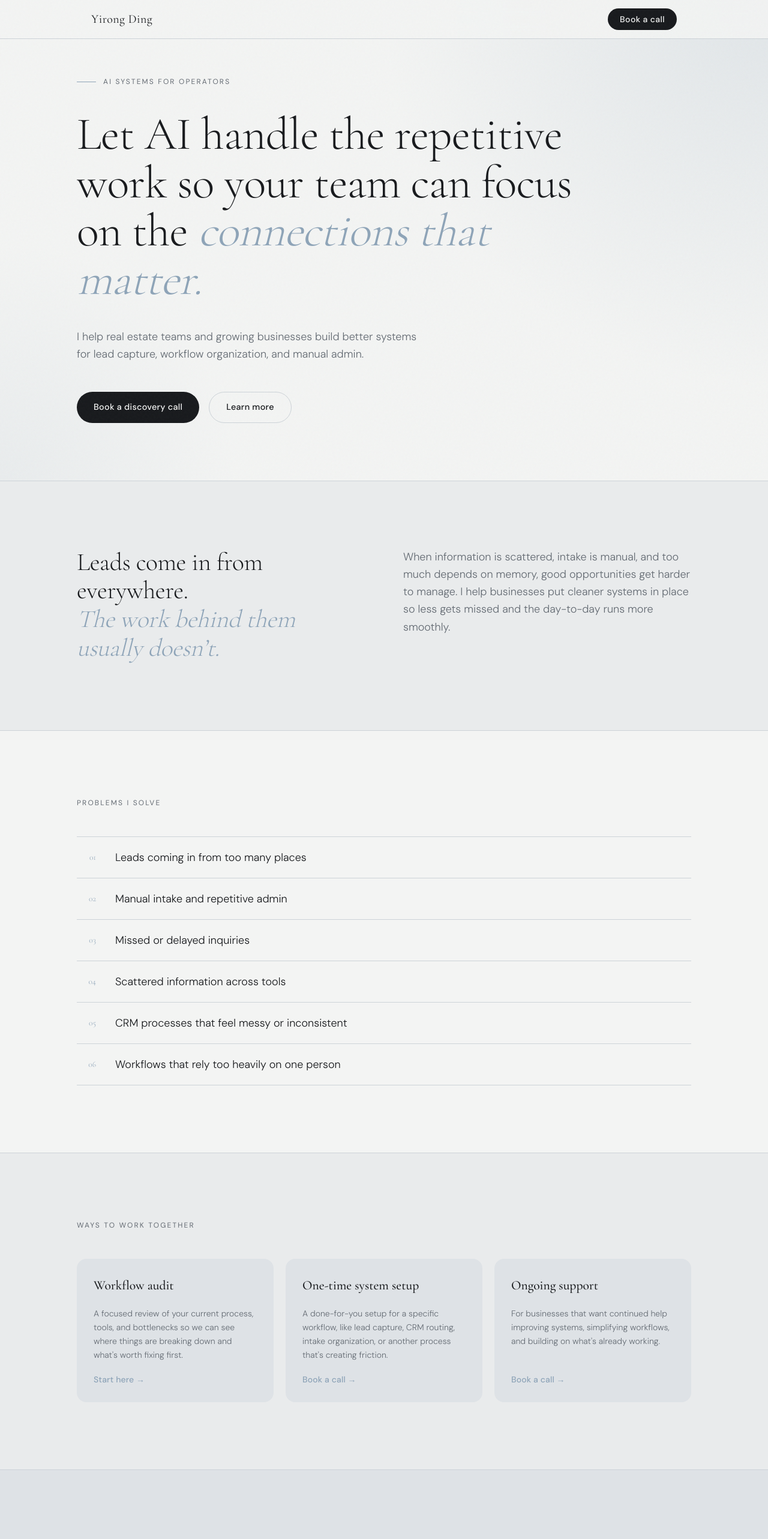
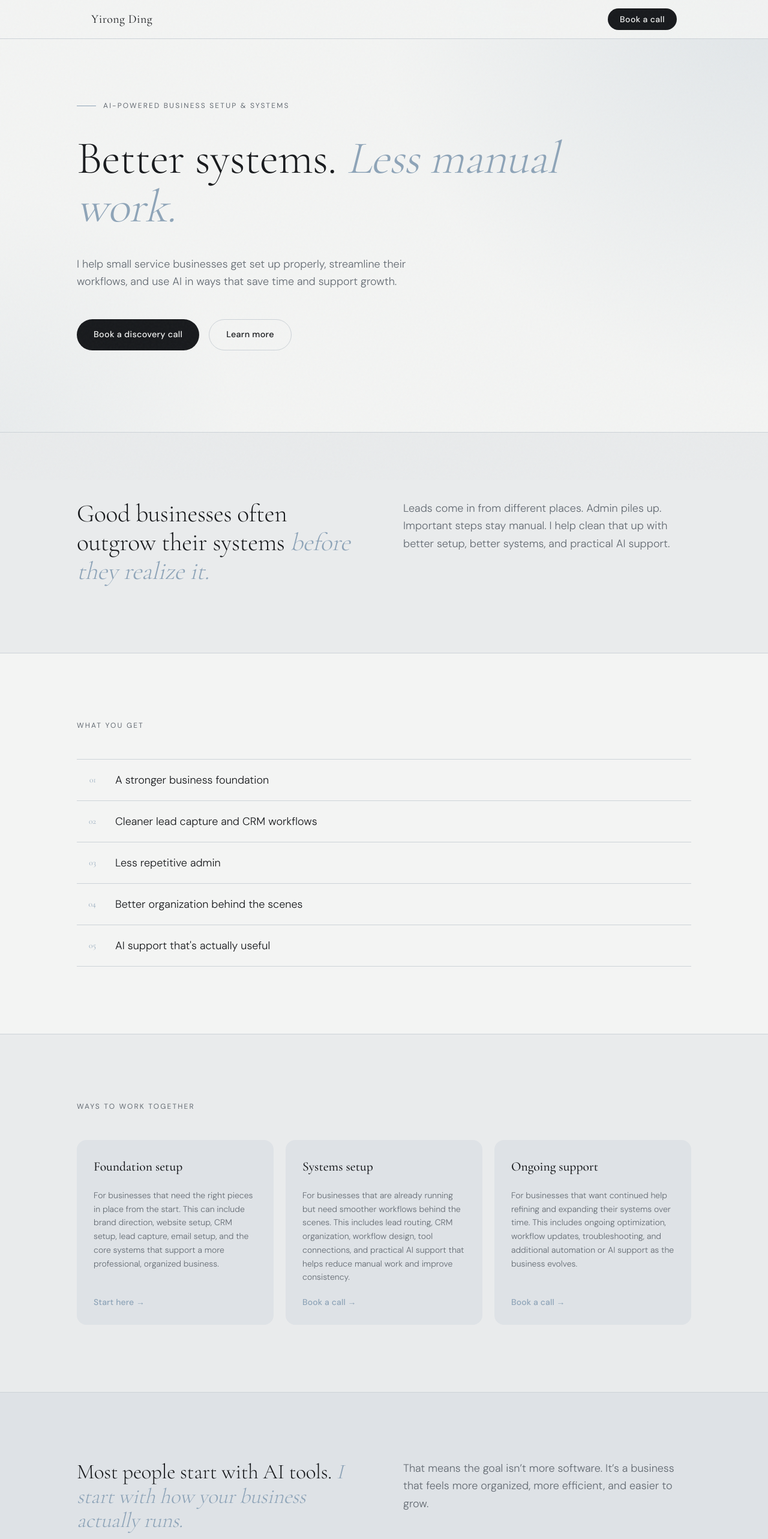
Before and after one commit to yirongding/yirongding-com, a Next.js app: page / in a window 1280 px wide. Shown: the top 2565 px of the page at 60% size. Built offline with nearby package versions, Linux system fonts and the light colour scheme.

Commit message:
Update all copy from website copy file, add Why Different section

```diff
--- a/app/page.tsx
+++ b/app/page.tsx
@@ -11,9 +11,9 @@ export default function Home() {
       <main className="flex-1">
         <Hero />
         <Intro />
-        <Problems />
+        <WhatYouGet />
         <Services />
-        <CommonStart />
+        <WhyDifferent />
         <About />
         <CallToAction />
       </main>
@@ -95,7 +95,7 @@ function Hero() {
             className="font-body text-xs uppercase tracking-[0.18em]"
             style={{ color: "var(--muted)" }}
           >
-            AI Systems for Operators
+            AI-powered business setup &amp; systems
           </p>
         </div>
 
@@ -108,9 +108,9 @@ function Hero() {
             letterSpacing: "-0.01em",
           }}
         >
-          Let AI handle the repetitive work so your team can focus on the{" "}
+          Better systems.{" "}
           <em style={{ fontStyle: "italic", color: "var(--accent)" }}>
-            connections that matter.
+            Less manual work.
           </em>
         </h1>
 
@@ -119,8 +119,8 @@ function Hero() {
           className="font-body text-lg leading-relaxed mb-12 max-w-xl"
           style={{ color: "var(--muted)", fontWeight: 300 }}
         >
-          I help real estate teams and growing businesses build better systems
-          for lead capture, workflow organization, and manual admin.
+          I help small service businesses get set up properly, streamline their
+          workflows, and use AI in ways that save time and support growth.
         </p>
 
         {/* CTAs */}
@@ -177,10 +177,9 @@ function Intro() {
             letterSpacing: "-0.01em",
           }}
         >
-          Leads come in from everywhere.
-          <br />
+          Good businesses often outgrow their systems{" "}
           <em style={{ fontStyle: "italic", color: "var(--accent)" }}>
-            The work behind them usually doesn&rsquo;t.
+            before they realize it.
           </em>
         </h2>
         <div>
@@ -188,10 +187,9 @@ function Intro() {
             className="font-body text-lg leading-relaxed"
             style={{ color: "var(--muted)", fontWeight: 300 }}
           >
-            When information is scattered, intake is manual, and too much
-            depends on memory, good opportunities get harder to manage. I help
-            businesses put cleaner systems in place so less gets missed and the
-            day-to-day runs more smoothly.
+            Leads come in from different places. Admin piles up. Important steps
+            stay manual. I help clean that up with better setup, better systems,
+            and practical AI support.
           </p>
         </div>
       </div>
@@ -201,16 +199,15 @@ function Intro() {
 
 /* ─── Problems ────────────────────────────────────────────────────── */
 
-const problems = [
-  "Leads coming in from too many places",
-  "Manual intake and repetitive admin",
-  "Missed or delayed inquiries",
-  "Scattered information across tools",
-  "CRM processes that feel messy or inconsistent",
-  "Workflows that rely too heavily on one person",
+const outcomes = [
+  "A stronger business foundation",
+  "Cleaner lead capture and CRM workflows",
+  "Less repetitive admin",
+  "Better organization behind the scenes",
+  "AI support that's actually useful",
 ];
 
-function Problems() {
+function WhatYouGet() {
   return (
     <section
       className="px-6 py-28"
@@ -224,10 +221,10 @@ function Problems() {
           className="font-body text-xs uppercase tracking-[0.18em] mb-12"
           style={{ color: "var(--muted)" }}
         >
-          Problems I solve
+          What you get
         </p>
         <div>
-          {problems.map((p, i) => (
+          {outcomes.map((p, i) => (
             <div
               key={p}
               className="flex items-center gap-8 py-5"
@@ -260,21 +257,21 @@ function Problems() {
 
 const services = [
   {
-    name: "Workflow audit",
+    name: "Foundation setup",
     description:
-      "A focused review of your current process, tools, and bottlenecks so we can see where things are breaking down and what's worth fixing first.",
+      "For businesses that need the right pieces in place from the start. This can include brand direction, website setup, CRM setup, lead capture, email setup, and the core systems that support a more professional, organized business.",
     cta: "Start here",
   },
   {
-    name: "One-time system setup",
+    name: "Systems setup",
     description:
-      "A done-for-you setup for a specific workflow, like lead capture, CRM routing, intake organization, or another process that's creating friction.",
+      "For businesses that are already running but need smoother workflows behind the scenes. This includes lead routing, CRM organization, workflow design, tool connections, and practical AI support that helps reduce manual work and improve consistency.",
     cta: "Book a call",
   },
   {
     name: "Ongoing support",
     description:
-      "For businesses that want continued help improving systems, simplifying workflows, and building on what's already working.",
+      "For businesses that want continued help refining and expanding their systems over time. This includes ongoing optimization, workflow updates, troubleshooting, and additional automation or AI support as the business evolves.",
     cta: "Book a call",
   },
 ];
@@ -332,9 +329,9 @@ function Services() {
   );
 }
 
-/* ─── Common Start ────────────────────────────────────────────────── */
+/* ─── Why Different ───────────────────────────────────────────────── */
 
-function CommonStart() {
+function WhyDifferent() {
   return (
     <section
       className="px-6 py-28"
@@ -352,17 +349,17 @@ function CommonStart() {
             letterSpacing: "-0.01em",
           }}
         >
-          A common place to start
+          Most people start with AI tools.{" "}
+          <em style={{ fontStyle: "italic", color: "var(--accent)" }}>
+            I start with how your business actually runs.
+          </em>
         </h2>
         <p
           className="font-body text-lg leading-relaxed"
           style={{ color: "var(--muted)", fontWeight: 300 }}
         >
-          For many businesses, the first issue is lead capture. Inquiries come
-          in from different channels, but there&rsquo;s no clean system for
-          collecting them, organizing them, and routing them where they need to
-          go. Fixing that first creates a stronger foundation for everything
-          that comes next.
+          That means the goal isn&rsquo;t more software. It&rsquo;s a business
+          that feels more organized, more efficient, and easier to grow.
         </p>
       </div>
     </section>
@@ -490,7 +487,7 @@ function CallToAction() {
             letterSpacing: "-0.01em",
           }}
         >
-          If your lead flow feels more manual than it should, let&rsquo;s talk.
+          If your business feels more manual than it should, let&rsquo;s talk.
         </h2>
         <a
           href={CALENDLY_URL}
```
Also changed, not shown: 1 other file (tests, documents, lock files or other folders).
